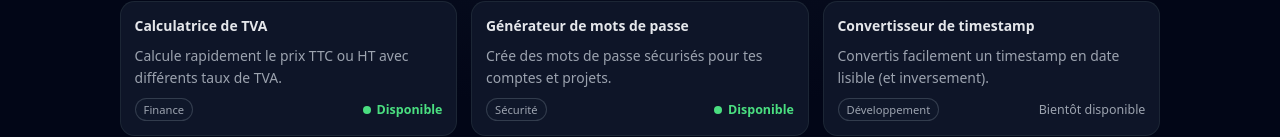
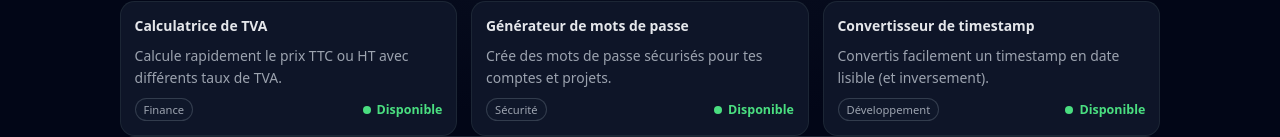
Before and after one commit to pauvretstratema-oss/learn-and-tools, a plain HTML site: page index.html in a window 1280 px wide. Shown: the part 653-790 px from the top of the page. Drawn offline with Linux system fonts and the light colour scheme.

Commit message:
Update index.html

```diff
--- a/index.html
+++ b/index.html
@@ -510,7 +510,11 @@ afficher(prixTTC)</code></pre>
                     </p>
                     <div class="card-meta">
                         <span class="pill">Développement</span>
-                        <span>Bientôt disponible</span>
+                        <span style="display:flex;align-items:center;gap:6px;color:#4ade80;font-weight:600;">
+                            <span style="width:8px;height:8px;background:#4ade80;border-radius:50%;display:inline-block;"></span>
+                            Disponible
+                        </span>
+                    </div>
                     </div>
                 </a>
             </div>
```
